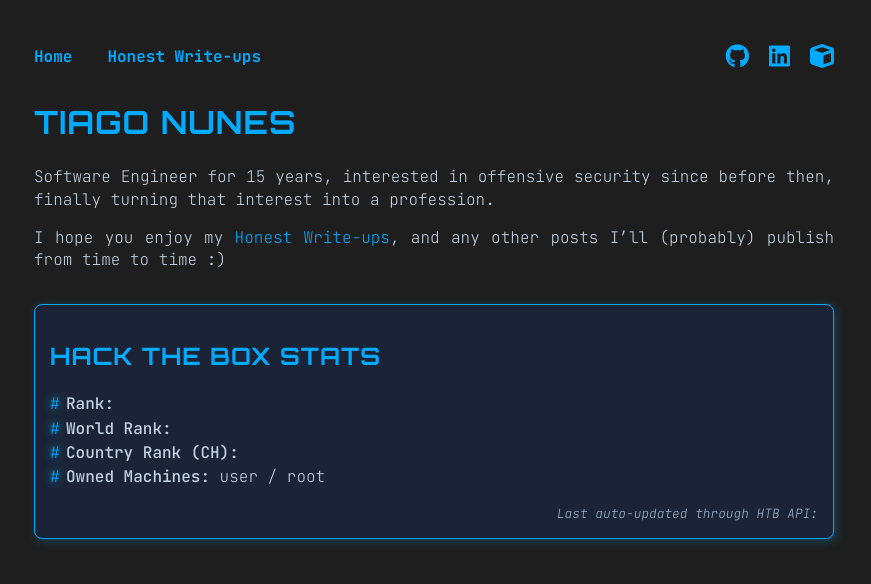
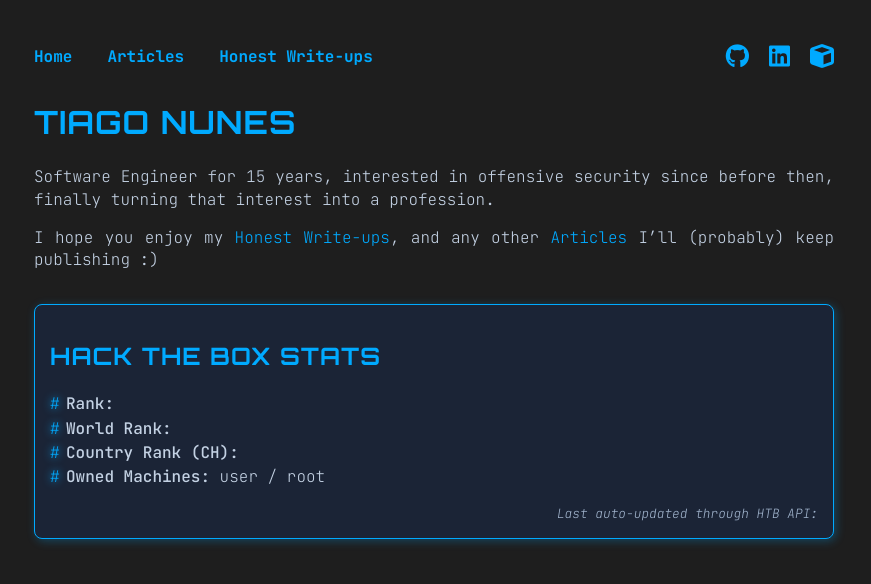
Before and after one commit to tiagomanunes/tiagomanunes.github.io, a Jekyll site: the page built from index.md, in a window 1280 px wide. Shown: the top 584 px of the page, without its empty margins (206-1077 px from the left). Built offline with Jekyll 4.4.1, drawn with Linux system fonts in a browser that asks for light colours.

Commit message:
New Articles section, new article: OSCP via CPTS

```diff
--- a/_config.yml
+++ b/_config.yml
@@ -7,6 +7,9 @@
   writeups:
     output: true
     permalink: /writeups/:title/
+  articles:
+    output: true
+    permalink: /articles/:title/
 
 defaults:
   - scope:
@@ -14,6 +17,11 @@
       type: writeups
     values:
       layout: "post"
+  - scope:
+      path: ""
+      type: articles
+    values:
+      layout: "post"
 
 plugins:
   - jekyll-sitemap
--- a/_includes/nav.html
+++ b/_includes/nav.html
@@ -4,6 +4,7 @@
 
   <div class="nav-links">
     <a href="{{ "/" | relative_url }}">Home</a>
+    <a href="{{ "/articles/" | relative_url }}">Articles</a>
     <a href="{{ "/writeups/" | relative_url }}">Honest Write-ups</a>
   </div>
 
--- a/index.md
+++ b/index.md
@@ -7,7 +7,7 @@
 # Tiago Nunes
 Software Engineer for 15 years, interested in offensive security since before then, finally turning that interest into a profession.
 
-I hope you enjoy my [Honest Write-ups](/writeups), and any other posts I'll (probably) publish from time to time :)
+I hope you enjoy my [Honest Write-ups](/writeups/), and any other [Articles](/articles/) I'll (probably) keep publishing :)
 
 <div class="card">
   <h2>Hack The Box Stats</h2>
```
Also changed, not shown: _articles/oscp-via-cpts.md (added, +84 -0 lines), articles.md (added, +12 -0 lines).
